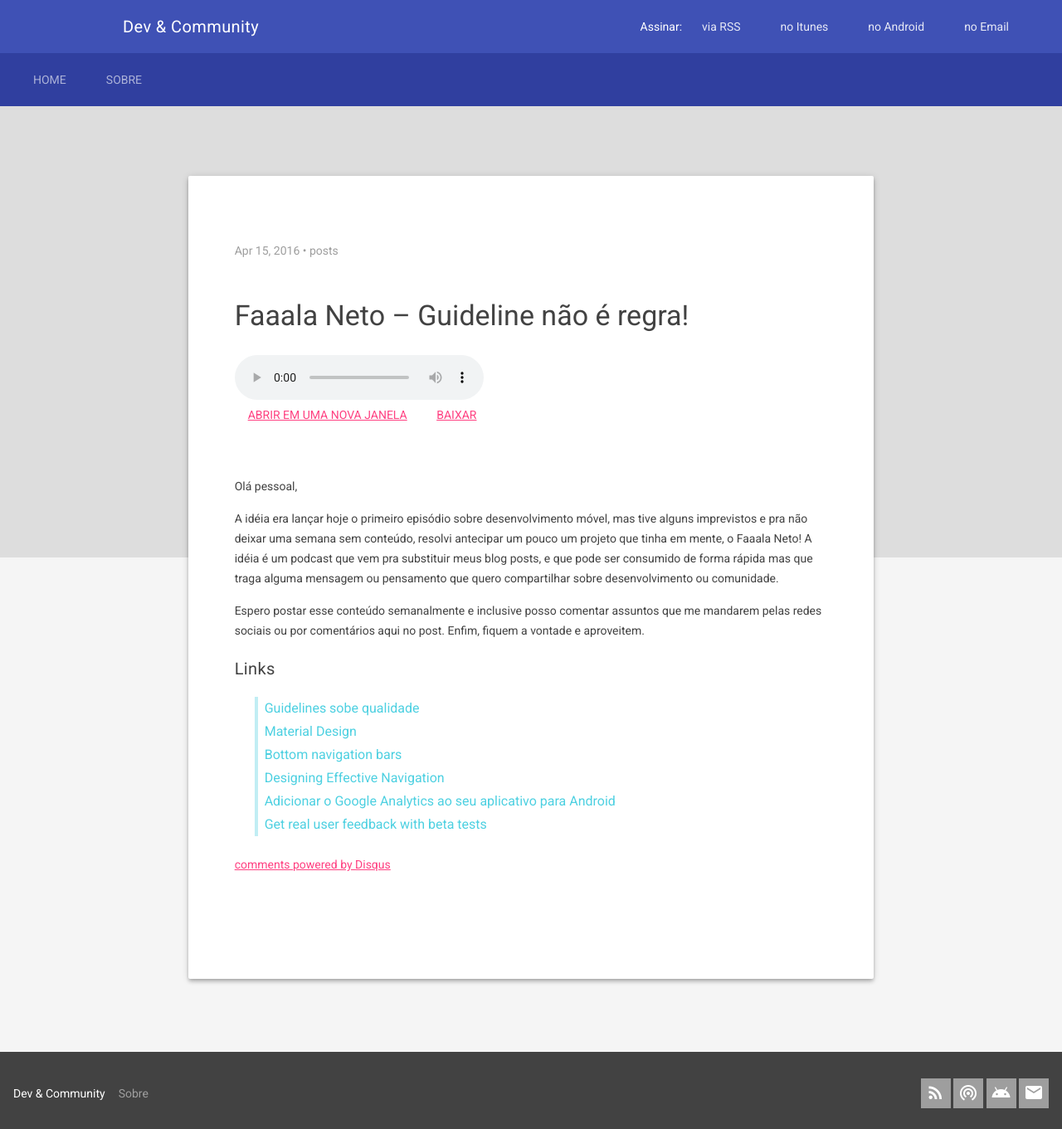
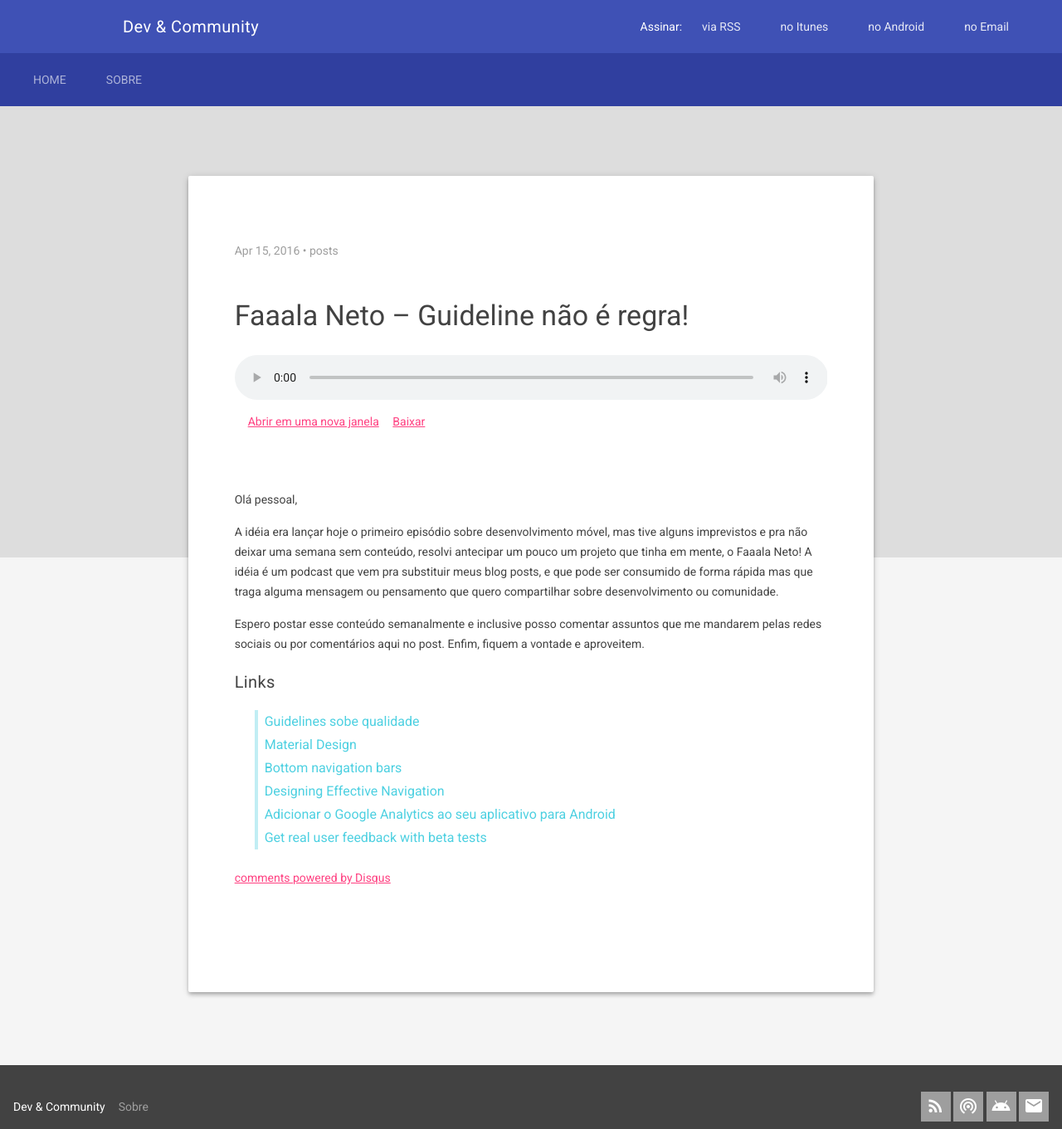
Before and after one commit to HenriqueLimas/devcommunity-proposal, a Jekyll site: the page built from _posts/2016-04-15-guideline-nao-e-regra.md, in a window 1280 px wide. Shown: the whole page at 83% size. Built offline with Jekyll 4.4.1, drawn with Linux system fonts in a browser that asks for light colours; nearby versions of some CDN libraries; comment, search, counter and statistics services are not loaded.

Commit message:
Fix player width

```diff
--- a/_layouts/post.html
+++ b/_layouts/post.html
@@ -14,13 +14,9 @@ layout: default
       <div class="player">
         <audio controls><source src="{{ page.audio }}?_=1" type="audio/mpeg"></audio>
 
-        <div>
-          <button class="mdl-button mdl-js-button mdl-button--primary">
-            <a href="{{ page.audio }}" target="_blank" alt="Abrir em uma nova janela" title="Abrir em uma nova janela">Abrir em uma nova janela</a>
-          </button>
-          <button class="mdl-button mdl-js-button mdl-button--primary">
-            <a href="{{ page.audio }}" download="{{page.title}}.mp3" alt="Baixar" title="Baixar">Baixar</a>
-          </button>
+        <div class="mdl-grid">
+          <a class="mdl-cell mdl-cell--3-col" href="{{ page.audio }}" target="_blank" alt="Abrir em uma nova janela" title="Abrir em uma nova janela">Abrir em uma nova janela</a>
+          <a class="mdl-cell mdl-cell--3-col" href="{{ page.audio }}" download alt="Baixar" title="Baixar">Baixar</a>
         </div>
       </div>
 
--- a/_sass/_base.scss
+++ b/_sass/_base.scss
@@ -322,6 +322,10 @@ pre {
   margin-bottom: 56px;
 }
 
+.flnt-cast .player audio {
+  width: 100%;
+}
+
 .flnt-cast .comments {
   margin-top: 56px;
 }
```
